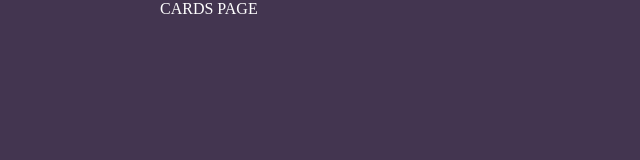
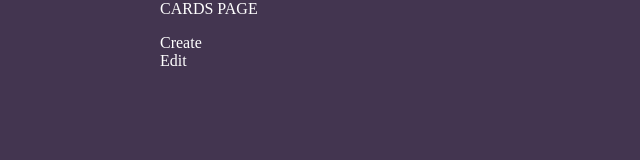
Before and after one commit to IsaiasMalvar/ElefantesSigilosos-202304-bcn, a React (Create React App) app: page /cards in a window 1280 px wide. Shown: the top 160 px of the page, without its empty margins (0-640 px from the left). Built offline with nearby package versions, Linux system fonts and the light colour scheme.

Commit message:
Add NavbarComponent

```diff
--- a/src/components/App/App.tsx
+++ b/src/components/App/App.tsx
@@ -1,11 +1,13 @@
 import ContainerStyled from "../../styles/ContainerStyled/ContainerStyled";
 import Layout from "../Layout/Layout";
+import Navbar from "../Navbar/Navbar";
 
 const App = (): JSX.Element => {
   return (
     <>
       <ContainerStyled>
         <Layout />
+        <Navbar />
       </ContainerStyled>
     </>
   );
--- /dev/null
+++ b/src/components/Navbar/Navbar.tsx
@@ -0,0 +1,21 @@
+import { NavLink } from "react-router-dom";
+import NavbarStyled from "./NavbarStyled";
+
+const Navbar = (): JSX.Element => {
+  return (
+    <NavbarStyled>
+      <div className="navbar">
+        <ul>
+          <li>
+            <NavLink to="/create">Create</NavLink>
+          </li>
+          <li>
+            <NavLink to="/edit">Edit</NavLink>
+          </li>
+        </ul>
+      </div>
+    </NavbarStyled>
+  );
+};
+
+export default Navbar;
--- /dev/null
+++ b/src/components/Navbar/NavbarStyled.tsx
@@ -0,0 +1,4 @@
+import styled from "styled-components";
+
+const NavbarStyled = styled.nav``;
+export default NavbarStyled;
--- a/src/styles/GlobalStyle/GlobalStyle.ts
+++ b/src/styles/GlobalStyle/GlobalStyle.ts
@@ -30,6 +30,10 @@ const GlobalStyle = createGlobalStyle`
     margin-bottom: 0;
   }
 
+  li {
+    list-style: none;
+  }
+
   input {
     font-family: inherit;
     border: none;
```
Also changed, not shown: public/logo.png (added).
